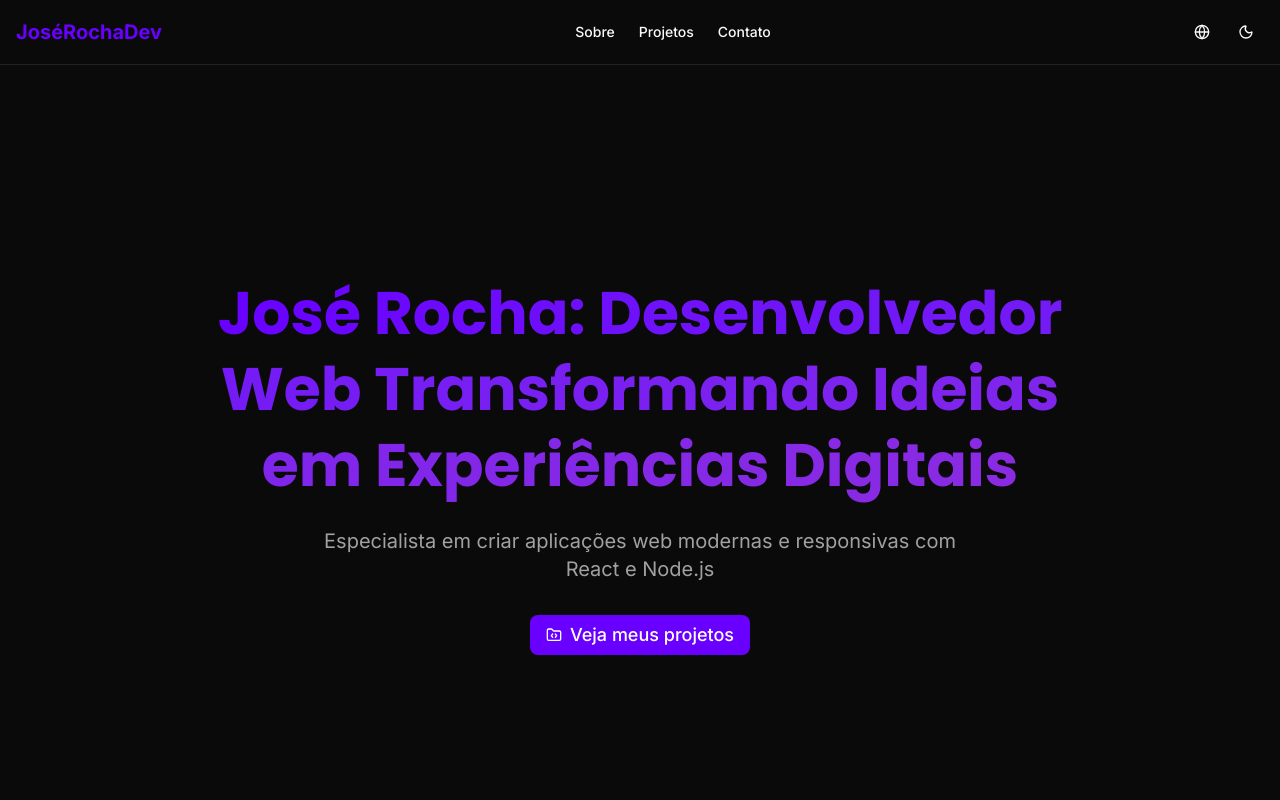
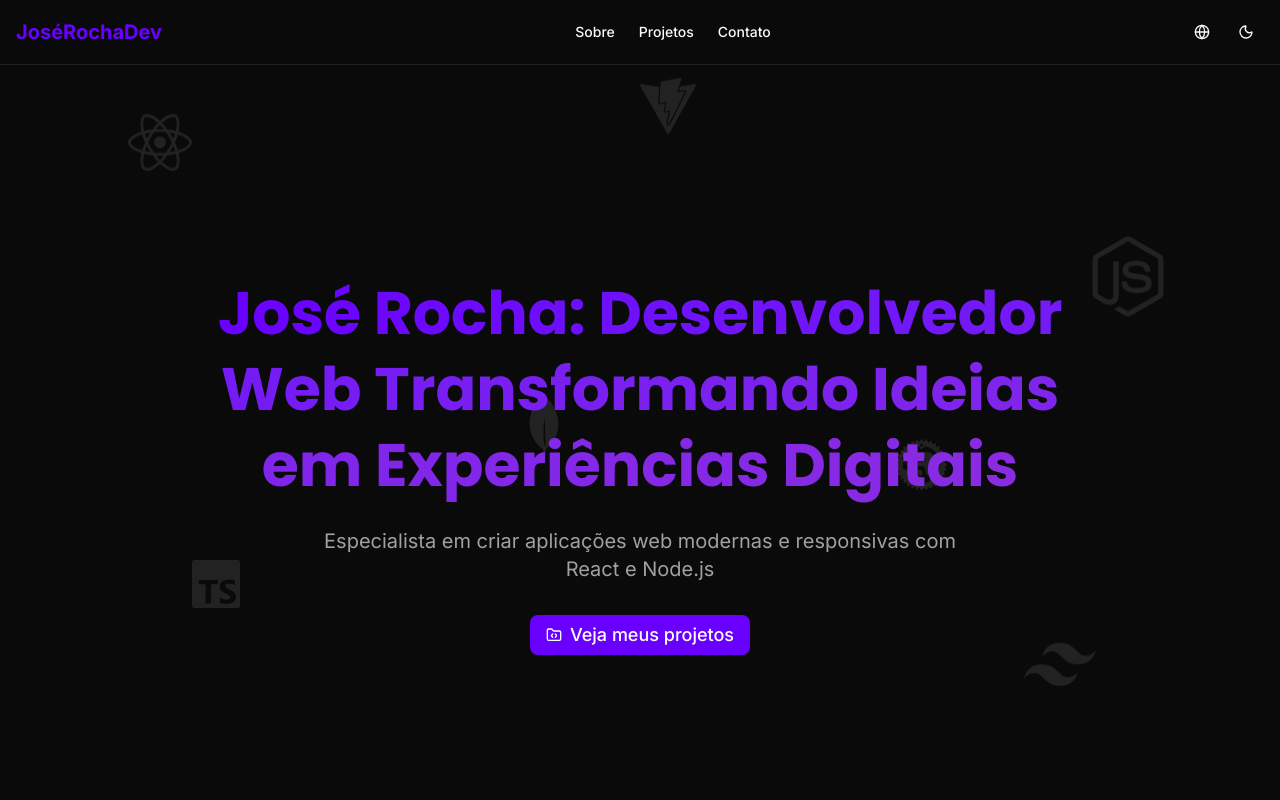
Before and after one commit to joserochadev/joserochadev.github.io, a React (Vite) app: page / in a window 1280 px wide. Shown: the top 800 px of the page. Built offline with nearby package versions, Linux system fonts and the light colour scheme.

Commit message:
feat: add react-icons dependency and implement floating tech icons in HeroSection

```diff
--- a/package.json
+++ b/package.json
@@ -19,6 +19,7 @@
     "lucide-react": "^0.515.0",
     "react": "^19.1.0",
     "react-dom": "^19.1.0",
+    "react-icons": "^5.5.0",
     "tailwind-merge": "^3.3.1",
     "tailwindcss": "^4.1.10"
   },
--- a/src/pages/hero-section.tsx
+++ b/src/pages/hero-section.tsx
@@ -1,6 +1,53 @@
 import { FolderCode } from "lucide-react";
 import { Button } from "../components/ui/button";
 import { useLanguage } from "../contexts/language-context";
+import {
+  SiReact,
+  SiNodedotjs,
+  SiTypescript,
+  SiTailwindcss,
+  SiVite,
+  SiMongodb,
+  SiRust,
+} from "react-icons/si";
+
+const techIcons = [
+  {
+    Icon: SiReact,
+    style: { top: "15%", left: "10%", fontSize: "4rem" },
+    duration: "5s",
+  },
+  {
+    Icon: SiNodedotjs,
+    style: { top: "30%", left: "85%", fontSize: "5rem" },
+    duration: "7s",
+  },
+  {
+    Icon: SiTypescript,
+    style: { top: "70%", left: "15%", fontSize: "3rem" },
+    duration: "6s",
+  },
+  {
+    Icon: SiTailwindcss,
+    style: { top: "80%", left: "80%", fontSize: "4.5rem" },
+    duration: "8s",
+  },
+  {
+    Icon: SiVite,
+    style: { top: "10%", left: "50%", fontSize: "3.5rem" },
+    duration: "5.5s",
+  },
+  {
+    Icon: SiMongodb,
+    style: { top: "50%", left: "40%", fontSize: "4rem" },
+    duration: "7.5s",
+  },
+  {
+    Icon: SiRust,
+    style: { top: "55%", left: "70%", fontSize: "3.2rem" },
+    duration: "6.5s",
+  },
+];
 
 export function HeroSection() {
   const { t } = useLanguage();
@@ -14,7 +61,22 @@ export function HeroSection() {
 
   return (
     <section className="min-h-screen flex items-center justify-center px-4 bg-gradient-to-br from-background to-background/80">
-      <div className="container mx-auto text-center max-w-4xl">
+      <div className="absolute inset-0 z-0">
+        {techIcons.map(({ Icon, style, duration }, index) => (
+          <span
+            key={index}
+            className="absolute text-[#6900FF]/20 dark:text-foreground/10"
+            style={{
+              ...style,
+              animation: `float ${duration} ease-in-out infinite`,
+            }}
+          >
+            <Icon />
+          </span>
+        ))}
+      </div>
+
+      <div className="container mx-auto text-center max-w-4xl relative z-10">
         <h1 className="text-4xl md:text-6xl font-bold mb-6 leading-tight">
           <span className="font-heading bg-gradient-to-r from-[#6900FF] to-[#8A2BE2] bg-clip-text text-transparent">
             {t("hero.title")}
--- a/src/styles/globals.css
+++ b/src/styles/globals.css
@@ -132,3 +132,19 @@ textarea,
 select {
   @apply cursor-pointer select-none;
 }
+
+@keyframes float {
+  0% {
+    transform: translateY(0px);
+  }
+  50% {
+    transform: translateY(-25px);
+  }
+  100% {
+    transform: translateY(0px);
+  }
+}
+
+.animate-float {
+  animation: float 6s ease-in-out infinite;
+}
```
Also changed, not shown: 1 other file (tests, documents, lock files or other folders).
